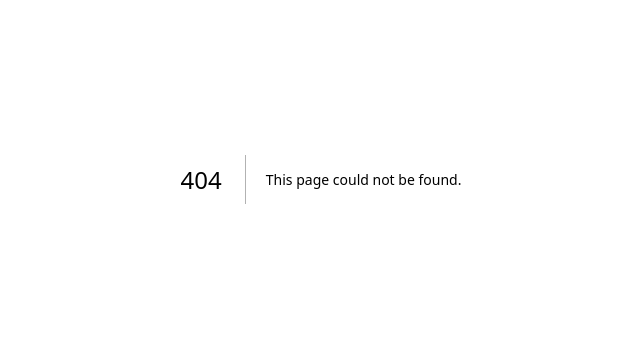
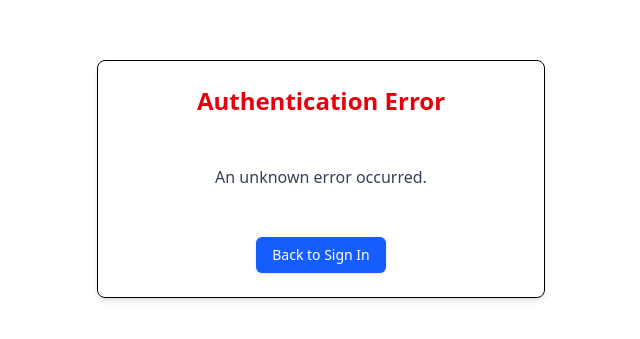
Before and after one commit to mike-v2/summarize, a Next.js app: page /auth/error in a window 1280 px wide. Before the commit this address had no page. Shown: the part 221-560 px from the top of the page, without its empty margins (319-959 px from the left). Built offline with nearby package versions, Linux system fonts and the light colour scheme.

Commit message:
Add next auth and mongodb

```diff
--- /dev/null
+++ b/app/api/auth/[...nextauth]/route.ts
@@ -0,0 +1,6 @@
+import NextAuth from "next-auth";
+import { nextAuthOptions } from "@/config/nextAuthOptions";
+
+const handler = NextAuth(nextAuthOptions);
+
+export { handler as GET, handler as POST };
--- /dev/null
+++ b/app/auth/error/page.tsx
@@ -0,0 +1,66 @@
+"use client";
+
+import { useEffect, useState } from "react";
+import { useSearchParams } from "next/navigation";
+import Link from "next/link";
+
+export default function AuthError() {
+  const searchParams = useSearchParams();
+  const [error, setError] = useState<string | null>(null);
+
+  useEffect(() => {
+    const errorType = searchParams.get("error");
+    let errorMessage: string;
+
+    switch (errorType) {
+      case "Configuration":
+        errorMessage = "There is a problem with the server configuration.";
+        break;
+      case "AccessDenied":
+        errorMessage = "You do not have access to sign in.";
+        break;
+      case "Verification":
+        errorMessage =
+          "The verification link may have been used or is invalid.";
+        break;
+      case "OAuthSignin":
+      case "OAuthCallback":
+      case "OAuthCreateAccount":
+      case "EmailCreateAccount":
+      case "Callback":
+      case "OAuthAccountNotLinked":
+      case "EmailSignin":
+      case "CredentialsSignin":
+        errorMessage = "There was an error signing in with your credentials.";
+        break;
+      case "SessionRequired":
+        errorMessage = "Please sign in to access this page.";
+        break;
+      default:
+        errorMessage = "An unknown error occurred.";
+    }
+
+    setError(errorMessage);
+  }, [searchParams]);
+
+  return (
+    <div className="flex min-h-screen flex-col items-center justify-center p-4">
+      <div className="w-full max-w-md space-y-8 rounded-lg border p-6 shadow-md text-center">
+        <h1 className="text-2xl font-bold text-red-600">
+          Authentication Error
+        </h1>
+        <div className="py-4">
+          <p className="text-gray-700">{error}</p>
+        </div>
+        <div>
+          <Link
+            href="/auth/signin"
+            className="inline-block rounded-md bg-blue-600 px-4 py-2 text-sm font-medium text-white shadow-sm hover:bg-blue-700 focus:outline-none focus:ring-2 focus:ring-blue-500 focus:ring-offset-2"
+          >
+            Back to Sign In
+          </Link>
+        </div>
+      </div>
+    </div>
+  );
+}
--- /dev/null
+++ b/app/auth/signin/page.tsx
@@ -0,0 +1,64 @@
+"use client";
+
+import { useState } from "react";
+import { signIn } from "next-auth/react";
+import { useRouter } from "next/navigation";
+
+export default function SignIn() {
+  const [error, setError] = useState("");
+  const router = useRouter();
+
+  const handleGoogleSignIn = () => {
+    setError("");
+    signIn("google", { callbackUrl: "/" }).catch((err) => {
+      console.error("Sign in error:", err);
+      setError("Something went wrong. Please try again.");
+    });
+  };
+
+  return (
+    <div className="flex min-h-screen flex-col items-center justify-center p-4">
+      <div className="w-full max-w-md space-y-8 rounded-lg border p-6 shadow-md">
+        <div className="text-center">
+          <h1 className="text-2xl font-bold">Sign in to your account</h1>
+          <p className="mt-2 text-sm text-gray-600">
+            Use your Google account to sign in
+          </p>
+        </div>
+
+        {error && (
+          <div className="rounded-md bg-red-50 p-4 text-sm text-red-700">
+            {error}
+          </div>
+        )}
+
+        <div className="mt-4">
+          <button
+            onClick={handleGoogleSignIn}
+            className="flex w-full items-center justify-center gap-2 rounded-md border border-gray-300 bg-white px-4 py-3 text-gray-700 shadow-sm hover:bg-gray-50"
+          >
+            <svg className="h-5 w-5" viewBox="0 0 24 24">
+              <path
+                d="M22.56 12.25c0-.78-.07-1.53-.2-2.25H12v4.26h5.92c-.26 1.37-1.04 2.53-2.21 3.31v2.77h3.57c2.08-1.92 3.28-4.74 3.28-8.09z"
+                fill="#4285F4"
+              />
+              <path
+                d="M12 23c2.97 0 5.46-.98 7.28-2.66l-3.57-2.77c-.98.66-2.23 1.06-3.71 1.06-2.86 0-5.29-1.93-6.16-4.53H2.18v2.84C3.99 20.53 7.7 23 12 23z"
+                fill="#34A853"
+              />
+              <path
+                d="M5.84 14.09c-.22-.66-.35-1.36-.35-2.09s.13-1.43.35-2.09V7.07H2.18C1.43 8.55 1 10.22 1 12s.43 3.45 1.18 4.93l2.85-2.22.81-.62z"
+                fill="#FBBC05"
+              />
+              <path
+                d="M12 5.38c1.62 0 3.06.56 4.21 1.64l3.15-3.15C17.45 2.09 14.97 1 12 1 7.7 1 3.99 3.47 2.18 7.07l3.66 2.84c.87-2.6 3.3-4.53 6.16-4.53z"
+                fill="#EA4335"
+              />
+            </svg>
+            Sign in with Google
+          </button>
+        </div>
+      </div>
+    </div>
+  );
+}
--- a/app/layout.tsx
+++ b/app/layout.tsx
@@ -1,9 +1,10 @@
 import type { Metadata } from "next";
+import { AuthProvider } from "../components/authProvider";
 import "./globals.css";
 
 export const metadata: Metadata = {
-  title: "",
-  description: "",
+  title: "Summarize",
+  description: "Content summarization app",
 };
 
 export default function RootLayout({
@@ -13,7 +14,9 @@ export default function RootLayout({
 }>) {
   return (
     <html lang="en">
-      <body>{children}</body>
+      <body>
+        <AuthProvider>{children}</AuthProvider>
+      </body>
     </html>
   );
 }
--- a/app/page.tsx
+++ b/app/page.tsx
@@ -1,6 +1,7 @@
 "use client";
 
 import { useState } from "react";
+import AuthStatus from "@/components/authStatus";
 
 import { generateVideoSummary } from "@/app/actions/summary";
 import { SummaryResponse } from "@/schemas/summary";
@@ -34,7 +35,10 @@ export default function Home() {
   return (
     <main className="min-h-screen p-8">
       <div className="max-w-4xl mx-auto">
-        <h1 className="text-3xl font-bold mb-8">YouTube Video Summarizer</h1>
+        <div className="flex justify-between items-center mb-8">
+          <h1 className="text-3xl font-bold">YouTube Video Summarizer</h1>
+          <AuthStatus />
+        </div>
 
         <form onSubmit={handleSubmit} className="mb-8">
           <div className="flex gap-4">
@@ -103,7 +107,8 @@ export default function Home() {
                     <span className="text-gray-600">{triple.relation}</span>{" "}
                     <span className="font-medium">{triple.object}</span>
                     <span className="text-gray-500 text-xs ml-2">
-                      ({triple.evidence_type} - {triple.source})
+                      ({triple.evidence[0]?.type} - {triple.evidence[0]?.source}
+                      )
                     </span>
                   </li>
                 ))}
--- /dev/null
+++ b/components/authProvider.tsx
@@ -0,0 +1,7 @@
+"use client";
+
+import { SessionProvider } from "next-auth/react";
+
+export function AuthProvider({ children }: { children: React.ReactNode }) {
+  return <SessionProvider>{children}</SessionProvider>;
+}
--- /dev/null
+++ b/components/authStatus.tsx
@@ -0,0 +1,49 @@
+"use client";
+
+import { useSession, signIn, signOut } from "next-auth/react";
+import Link from "next/link";
+
+export default function AuthStatus() {
+  const { data: session, status } = useSession();
+  const isLoading = status === "loading";
+
+  if (isLoading) {
+    return <div className="text-sm">Loading...</div>;
+  }
+
+  if (session) {
+    return (
+      <div className="flex items-center gap-3">
+        {session.user?.image && (
+          <img
+            src={session.user.image}
+            alt={session.user.name || "User"}
+            className="h-8 w-8 rounded-full"
+          />
+        )}
+        <div className="text-sm">
+          <p className="font-medium">
+            {session.user?.name || session.user?.email}
+          </p>
+          <button
+            onClick={() => signOut()}
+            className="text-xs text-gray-500 hover:underline"
+          >
+            Sign out
+          </button>
+        </div>
+      </div>
+    );
+  }
+
+  return (
+    <div className="flex items-center gap-3">
+      <button
+        onClick={() => signIn()}
+        className="text-sm font-medium hover:underline"
+      >
+        Sign in
+      </button>
+    </div>
+  );
+}
--- /dev/null
+++ b/config/nextAuthOptions.ts
@@ -0,0 +1,44 @@
+import { AuthOptions } from "next-auth";
+import GoogleProvider from "next-auth/providers/google";
+import { MongoDBAdapter } from "@auth/mongodb-adapter";
+import { clientPromise } from "@/lib/mongodb";
+
+export const nextAuthOptions: AuthOptions = {
+  adapter: MongoDBAdapter(clientPromise),
+  providers: [
+    ...(process.env.GOOGLE_CLIENT_ID && process.env.GOOGLE_CLIENT_SECRET
+      ? [
+          GoogleProvider({
+            clientId: process.env.GOOGLE_CLIENT_ID,
+            clientSecret: process.env.GOOGLE_CLIENT_SECRET,
+          }),
+        ]
+      : []),
+  ],
+  callbacks: {
+    async session({ session, user }) {
+      // Add user data to session
+      if (session.user && user) {
+        session.user = {
+          ...session.user,
+          id: user.id,
+        };
+      }
+      return session;
+    },
+    async jwt({ token, user }) {
+      // Add user ID to token
+      if (user) {
+        token.id = user.id;
+      }
+      return token;
+    },
+  },
+  pages: {
+    signIn: "/auth/signin",
+    error: "/auth/error",
+  },
+  session: {
+    strategy: "jwt",
+  },
+};
--- /dev/null
+++ b/lib/mongodb.ts
@@ -0,0 +1,33 @@
+import { MongoClient } from "mongodb";
+
+if (!process.env.MONGODB_URI) {
+  throw new Error('Invalid/Missing environment variable: "MONGODB_URI"');
+}
+
+const uri = process.env.MONGODB_URI;
+const options = {};
+
+let client;
+let clientPromise: Promise<MongoClient>;
+
+if (process.env.NODE_ENV === "development") {
+  // In development mode, use a global variable so that the value
+  // is preserved across module reloads caused by HMR (Hot Module Replacement).
+  let globalWithMongo = global as typeof globalThis & {
+    _mongoClientPromise?: Promise<MongoClient>;
+  };
+
+  if (!globalWithMongo._mongoClientPromise) {
+    client = new MongoClient(uri, options);
+    globalWithMongo._mongoClientPromise = client.connect();
+  }
+  clientPromise = globalWithMongo._mongoClientPromise;
+} else {
+  // In production mode, it's best to not use a global variable.
+  client = new MongoClient(uri, options);
+  clientPromise = client.connect();
+}
+
+// Export a module-scoped MongoClient promise. By doing this in a
+// separate module, the client can be shared across functions.
+export { clientPromise };
--- a/package.json
+++ b/package.json
@@ -9,7 +9,10 @@
     "lint": "next lint"
   },
   "dependencies": {
+    "@auth/mongodb-adapter": "^3.8.0",
+    "mongodb": "^6.15.0",
     "next": "15.2.3",
+    "next-auth": "^4.24.11",
     "openai": "^4.89.0",
     "react": "^19.0.0",
     "react-dom": "^19.0.0",
--- /dev/null
+++ b/types/next-auth.d.ts
@@ -0,0 +1,13 @@
+import { DefaultSession } from "next-auth";
+
+declare module "next-auth" {
+  interface Session {
+    user: {
+      id: string;
+    } & DefaultSession["user"];
+  }
+
+  interface User {
+    id: string;
+  }
+}
```
Also changed, not shown: 1 other file (tests, documents, lock files or other folders).
